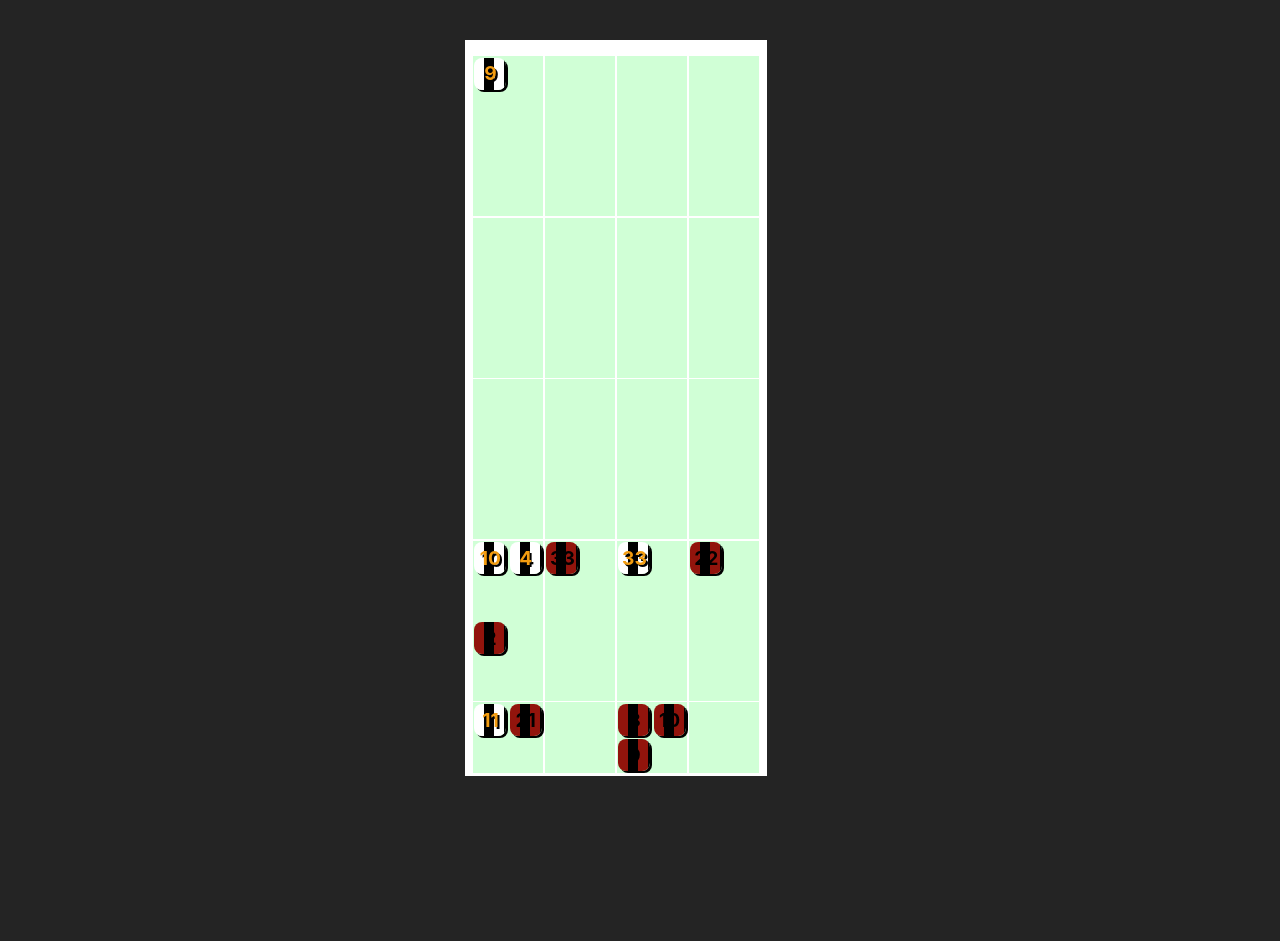
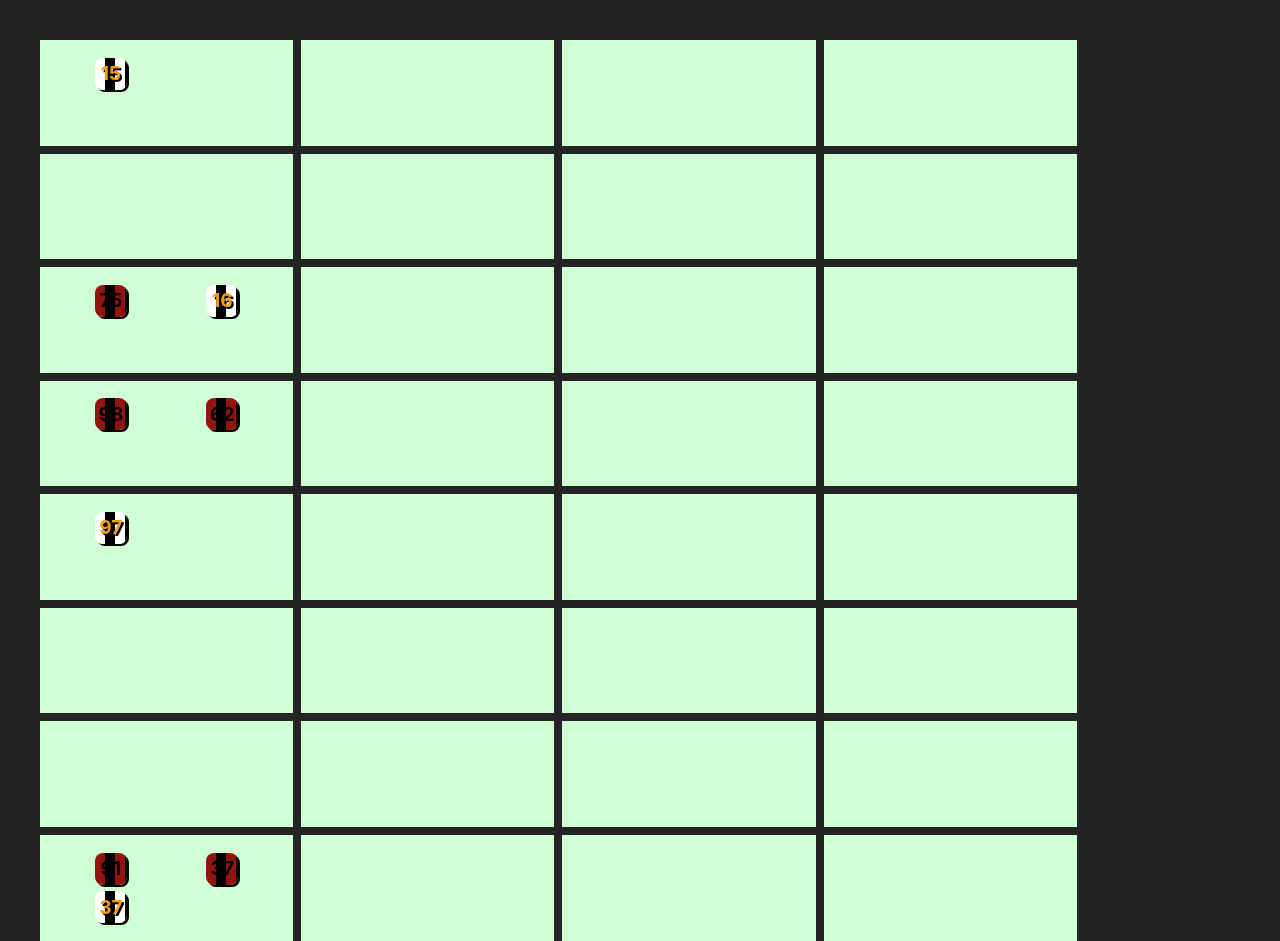
Before and after one commit to vikkio88/sokkera, a Svelte app: page / in a window 1280 px wide. Before the commit the page ends 800 px from the top, so only its background shows below. Built offline with nearby package versions, Linux system fonts and the light colour scheme.

Commit message:
switched to flex

```diff
--- a/src/App.svelte
+++ b/src/App.svelte
@@ -7,9 +7,5 @@
 </main>
 
 <style>
-  main {
-    display: flex;
-    align-items: center;
-    justify-content: center;
-  }
+
 </style>
--- /dev/null
+++ b/src/components/EmptyTile.svelte
@@ -0,0 +1,32 @@
+<script>
+</script>
+
+<button class="no-button emptyTile"> </button>
+
+<style>
+  .emptyTile {
+    padding: 1rem;
+    margin: 0.1rem;
+    border-radius: 0.5rem;
+    height: 1rem;
+    width: 1rem;
+    display: flex;
+    flex-direction: column;
+    align-items: center;
+    justify-content: center;
+    font-weight: bold;
+    font-size: 1.2rem;
+    background: transparent;
+
+    align-self: center;
+    justify-self: center;
+  }
+
+  @media (max-width: 767px) {
+    .emptyTile {
+      height: 1rem;
+      width: 1rem;
+      font-size: 1.1rem;
+    }
+  }
+</style>
--- a/src/components/Field.svelte
+++ b/src/components/Field.svelte
@@ -1,62 +1,63 @@
 <script>
   import { SIDES } from "../const/teams";
+  import EmptyTile from "./EmptyTile.svelte";
   import Player from "./Player.svelte";
 
-  const slots = [
-    { players: [{ number: 9, side: SIDES.HOME }] },
+  function getRandomPlayer() {
+    return {
+      team: Math.random() < 0.5 ? SIDES.HOME : SIDES.AWAY,
+      number: Math.floor(Math.random() * 98) + 2,
+    };
+  }
+
+  const fieldRows = [
+    [
+      { players: [getRandomPlayer()] },
       { players: [] },
       { players: [] },
       { players: [] },
+    ],
+    [{ players: [] }, { players: [] }, { players: [] }, { players: [] }],
+    [
+      { players: [getRandomPlayer(), getRandomPlayer()] },
       { players: [] },
       { players: [] },
       { players: [] },
+    ],
+    [
+      { players: [getRandomPlayer(), getRandomPlayer()] },
       { players: [] },
       { players: [] },
       { players: [] },
-    { players: [] },
-    { players: [] },
-    {
-      players: [
-        { number: 10, side: SIDES.HOME },
-        { number: 4, side: SIDES.HOME },
-        { number: 2, side: SIDES.AWAY },
     ],
-    },
-    { players: [
-      { number: 33, side: SIDES.AWAY },
-    ] },
-    { players: [
-      { number: 33, side: SIDES.HOME },
-    ] },
-    { players: [
-      { number: 22, side: SIDES.AWAY },
-    ] },
-    { players: [
-      { number: 11, side: SIDES.HOME },
-      { number: 21, side: SIDES.AWAY },
-    ] },
-    { players: [] },
-    {
-      players: [
-        { number: 8, side: SIDES.AWAY },
-        { number: 10, side: SIDES.AWAY },
-        { number: 9, side: SIDES.AWAY },
-      ],
-    },
+    [
+      { players: [getRandomPlayer()] },
       { players: [] },
       { players: [] },
       { players: [] },
+    ],
+    [{ players: [] }, { players: [] }, { players: [] }, { players: [] }],
+    [{ players: [] }, { players: [] }, { players: [] }, { players: [] }],
+    [
+      { players: [getRandomPlayer(), getRandomPlayer(), getRandomPlayer()] },
       { players: [] },
       { players: [] },
       { players: [] },
+    ],
   ];
 </script>
 
 <div class="field">
-  {#each slots as slot}
+  {#each fieldRows as row}
+    <div class="row">
+      {#each row as col}
         <div class="slot">
-      {#each slot.players as player}
-        <Player number={player.number} side={player.side} />
+          {#each col.players as player}
+            <Player number={player.number} team={player.team} />
+          {:else}
+            <EmptyTile />
+          {/each}
+        </div>
       {/each}
     </div>
   {/each}
@@ -64,30 +65,32 @@
 
 <style>
   .field {
-    display: grid;
-    grid-template-columns: repeat(4, 1fr);
-    grid-template-rows: repeat(4, 1fr);
-    column-gap: 0.1rem;
-    row-gap: 0.1rem;
-    padding-top: 1rem;
-    padding-left: 0.5rem;
-    padding-right: 0.5rem;
+    display: flex;
+    flex-direction: column;
     min-height: 90vh;
-    background-color: white;
+    gap: 0.5rem;
   }
-
   @media (min-width: 1024px) {
     .field {
       max-width: 90%;
     }
   }
 
+  .field .row {
+    display: flex;
+    flex-direction: row;
+    gap: 0.5rem;
+    flex: 1;
+  }
+
   .slot {
+    padding: 1rem;
     background-color: #d0ffd6;
     display: grid;
-    grid-template-columns: 1fr 1fr; /* 2 columns within each slot */
-    grid-template-rows: 1fr 1fr; /* 2 rows within each slot */
-    width: 100%;
-    height: 100%;
+    grid-template-columns: 1fr 1fr;
+    grid-template-rows: 1fr 1fr;
+    row-gap: 0.2rem;
+    column-gap: 0.1rem;
+    flex: 1;
   }
 </style>
--- a/src/components/Player.svelte
+++ b/src/components/Player.svelte
@@ -2,13 +2,13 @@
   import { SIDES } from "../const/teams";
 
   export let number = 0;
-  export let side = SIDES.AWAY;
+  export let team = SIDES.AWAY;
 </script>
 
 <button
   class="no-button player"
-  class:home={side === SIDES.HOME}
-  class:away={side === SIDES.AWAY}
+  class:home={team === SIDES.HOME}
+  class:away={team === SIDES.AWAY}
 >
   {number}
 </button>
@@ -27,6 +27,9 @@
     font-weight: bold;
     font-size: 1.2rem;
     box-shadow: 2px 2px black;
+
+    align-self: center;
+    justify-self: center;
   }
 
   .away {
```
Lines whose indentation alone changed are shown as unchanged.
